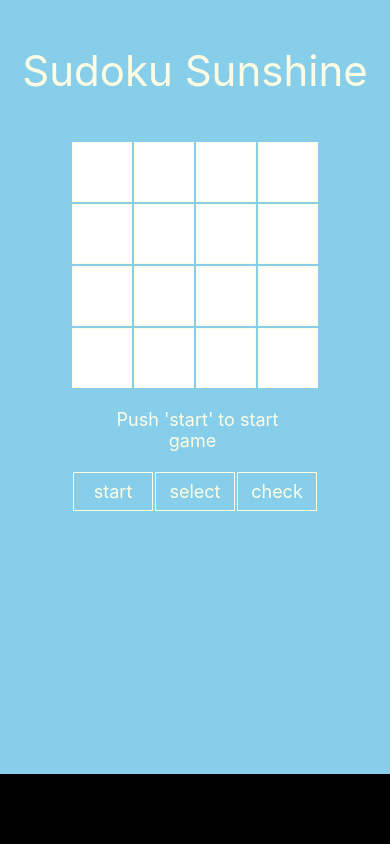
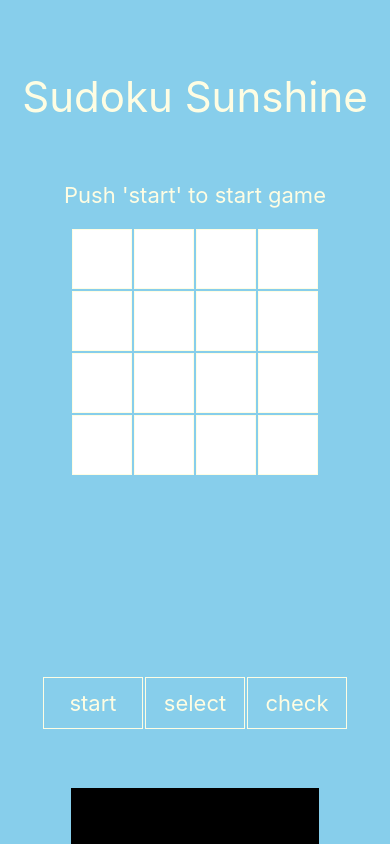
Before and after one commit to georgercarder/react-native_proj, a React Native app: screen / in a window 390 px wide. Built offline with nearby package versions, Linux system fonts and the light colour scheme.

Commit message:
in game, used flex to partition screen

```diff
--- a/App.js
+++ b/App.js
@@ -6,45 +6,8 @@ export default class App extends React.Component {
   render() {
 
     return (
-			<Game />
+			<Game/>
 
     );
   }
 }
-
-const styles = StyleSheet.create({
-	container: {
-		flex: 1,
-
-	},
-
-  body: {
-		/*width: 300,*/
-		/*height: 300,*/
-    flex: 9,
-    backgroundColor: '#87CEEB',
-    alignItems: 'center',
-  },
-
-	game: {
-		width: 248,
-	},
-
-
-	header: {
-		flex: 2,
-		backgroundColor: '#87CEEB',
-		alignItems: 'center',
-		justifyContent: 'center',
-	},
-
-	title: {
-		fontSize: 42,
-		color: '#FEFDE3',
-	},
-
-	footer: {
-		flex: 1,
-		backgroundColor: 'black',
-	}
-});
--- a/game.js
+++ b/game.js
@@ -143,6 +143,7 @@ if(this.state.startorclear==='start'){
 				  <Text style={styles.title}>Sudoku Sunshine</Text>
 			  </View>
 			  <View style={styles.body}>
+					<Text style={styles.status}>{this.gamestatus()}</Text>
 			    <View style={styles.game}>
 						<Board
               rank={this.state.rank}
@@ -150,11 +151,12 @@ if(this.state.startorclear==='start'){
               squares={this.state.squares}
               onPress={(i) => this.handlePress(i)}
             />
-			<Text style={styles.status}>{this.gamestatus()}</Text>
+			    </View>
+			  </View>
+				<View style={styles.subfooter}>
 			    <Navbar
 			      gamecheck={() => this.gamecheck()}
 			      start={() => this.start()}/>
-			</View>
 			  </View>
 			  <View style={styles.footer}></View>
       </View>
@@ -167,6 +169,8 @@ const styles = StyleSheet.create({
 
 	container: {
 		    flex: 1,
+				alignItems: 'center',
+				backgroundColor: '#87CEEB',
 
 		  },
 
@@ -176,6 +180,7 @@ const styles = StyleSheet.create({
 			    flex: 9,
 			    backgroundColor: '#87CEEB',
 			    alignItems: 'center',
+					margin: 10,
 			  },
 
 	  game: {
@@ -188,6 +193,7 @@ const styles = StyleSheet.create({
 			    backgroundColor: '#87CEEB',
 			    alignItems: 'center',
 			    justifyContent: 'center',
+					marginTop: 40,
 			  },
 
 	  title: {
@@ -195,14 +201,20 @@ const styles = StyleSheet.create({
 			    color: '#FEFDE3',
 			  },
 
+	  subfooter: {
+			flex: 2,
+			width: 320,
+		},
+
 	  footer: {
 			    flex: 1,
 			    backgroundColor: 'black',
+					width: 248,
 			  },
 
 
   status: {
-    fontSize: 18,
+    fontSize: 22,
     color: '#FEFDE3',
 		padding: 20,
 		textAlign: 'center',
--- a/navbar.js
+++ b/navbar.js
@@ -28,13 +28,13 @@ const styles = StyleSheet.create({
 	button: {
 		backgroundColor: '#87CEEB',
 		color: '#FEFDE3',
-		fontSize: 18,
+		fontSize: 22,
 		borderWidth: 1,
 		borderColor: '#FEFDE3',
 		margin: 1,
-		padding: 8,
+		padding: 12,
 		textAlign: 'center',
-		width: 80,
+		width: 100,
 	},
 
 });
```
Lines whose indentation alone changed are shown as unchanged.
